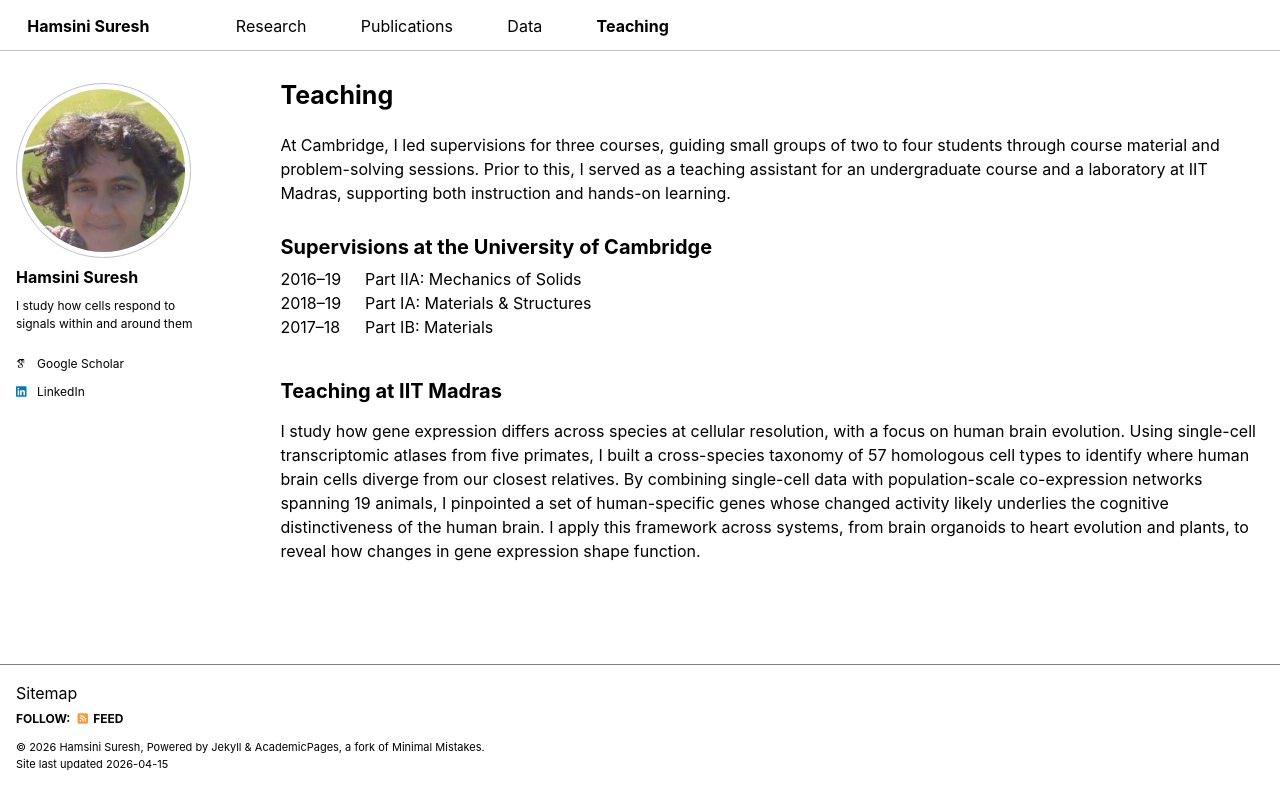
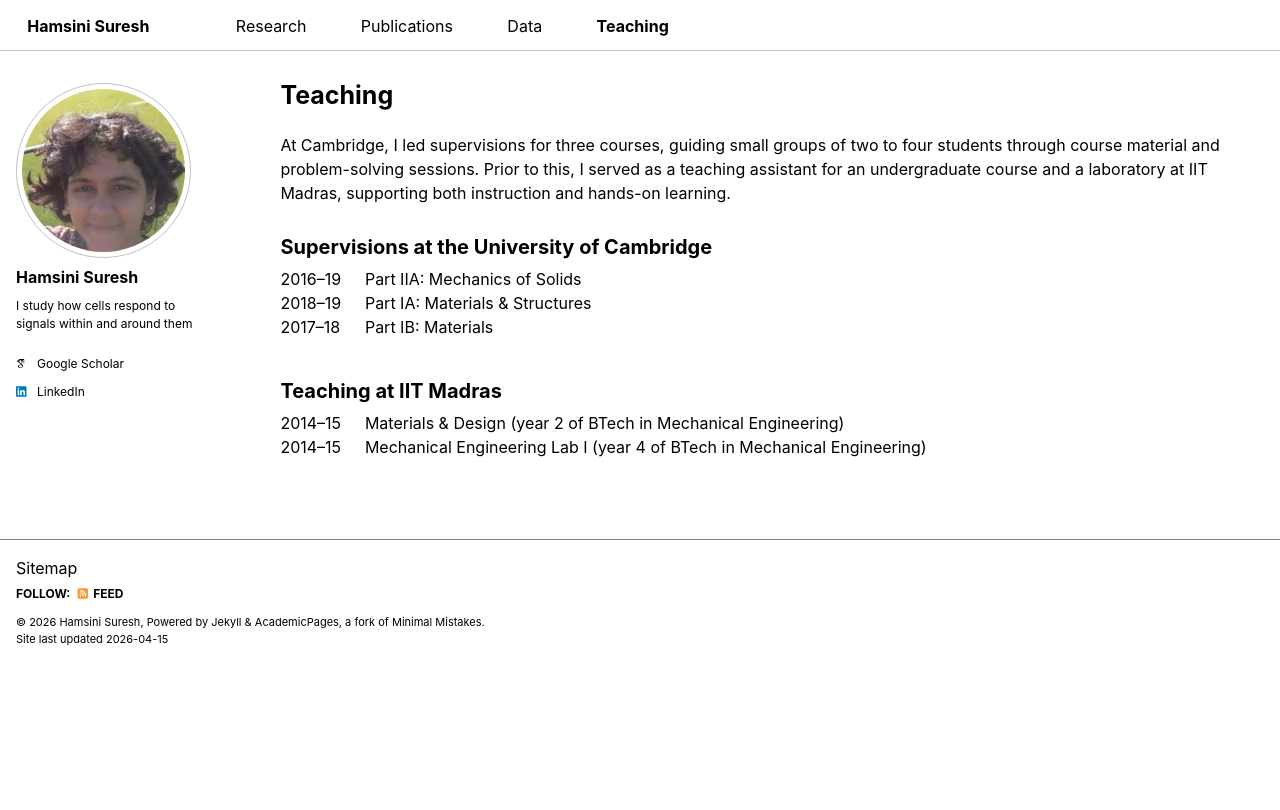
Before and after one commit to hamsinisuresh/hamsinisuresh.github.io, a Jekyll site: the page built from _pages/teach.html, in a window 1280 px wide. Shown: the top 810 px of the page. Built offline with Jekyll 4.4.1, drawn with Linux system fonts in a browser that asks for light colours; some web fonts are replaced; a script bundle is joined from its source files by our own code; library files that are not in the unit come from our copies.

Commit message:
Update teach.html

```diff
--- a/_pages/teach.html
+++ b/_pages/teach.html
@@ -41,17 +41,17 @@ author_profile: true
 
 <h2>Teaching at IIT Madras</h2>
 
-<p>
-  I study how gene expression differs across species at cellular resolution,
-  with a focus on human brain evolution. Using single-cell transcriptomic atlases
-  from five primates, I built a cross-species taxonomy of 57 homologous cell types
-  to identify where human brain cells diverge from our closest relatives.
-  By combining single-cell data with population-scale co-expression networks
-  spanning 19 animals, I pinpointed a set of human-specific genes whose changed
-  activity likely underlies the cognitive distinctiveness of the human brain.
-  I apply this framework across systems, from brain organoids to heart evolution
-  and plants, to reveal how changes in gene expression shape function.
-</p>
+<div style="height: 0.5em;"></div>
+
+<div>
+  <span style="display:inline-block; width:80px;">2014–15</span>
+  Materials & Design (year 2 of BTech in Mechanical Engineering)
+</div>
+
+<div>
+  <span style="display:inline-block; width:80px;">2014–15</span>
+  Mechanical Engineering Lab I (year 4 of BTech in Mechanical Engineering)
+</div>
 
 <!-- ===== AUTO-GENERATED RESEARCH LIST ===== -->
 
```
